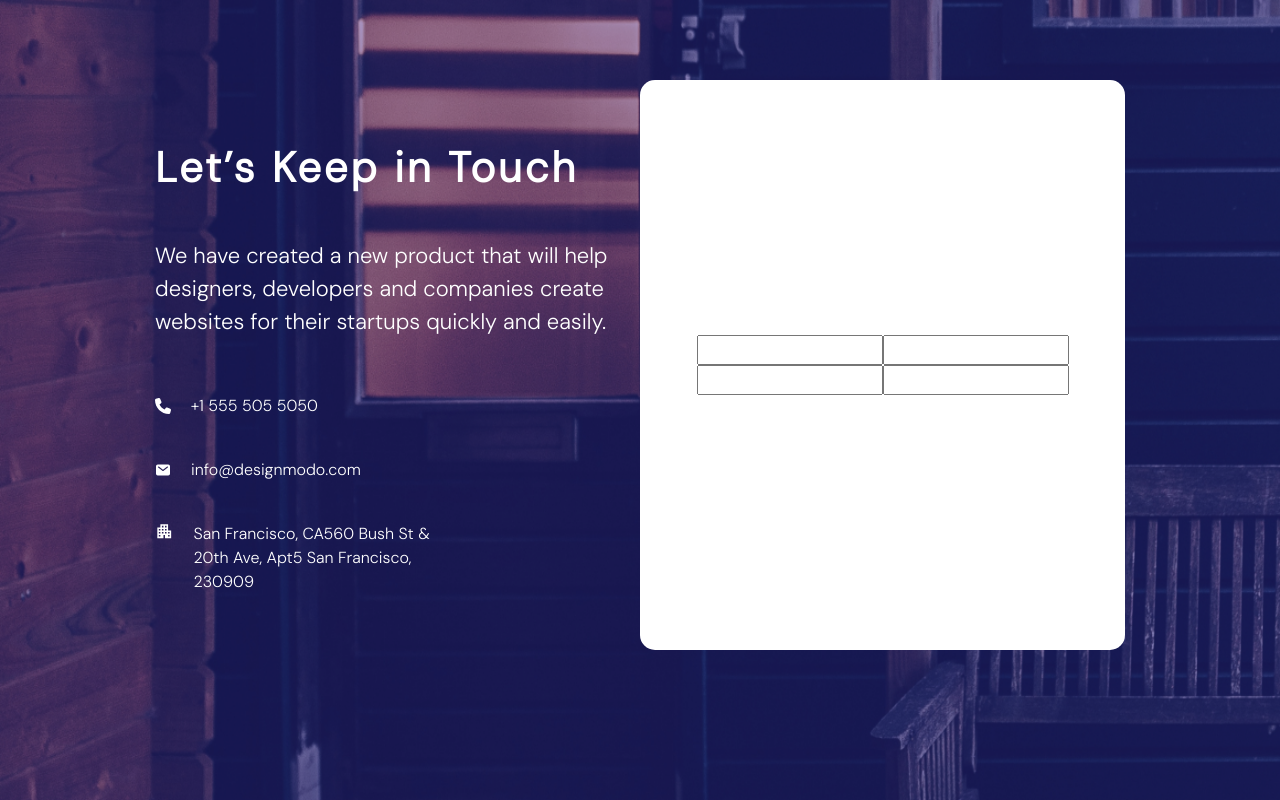
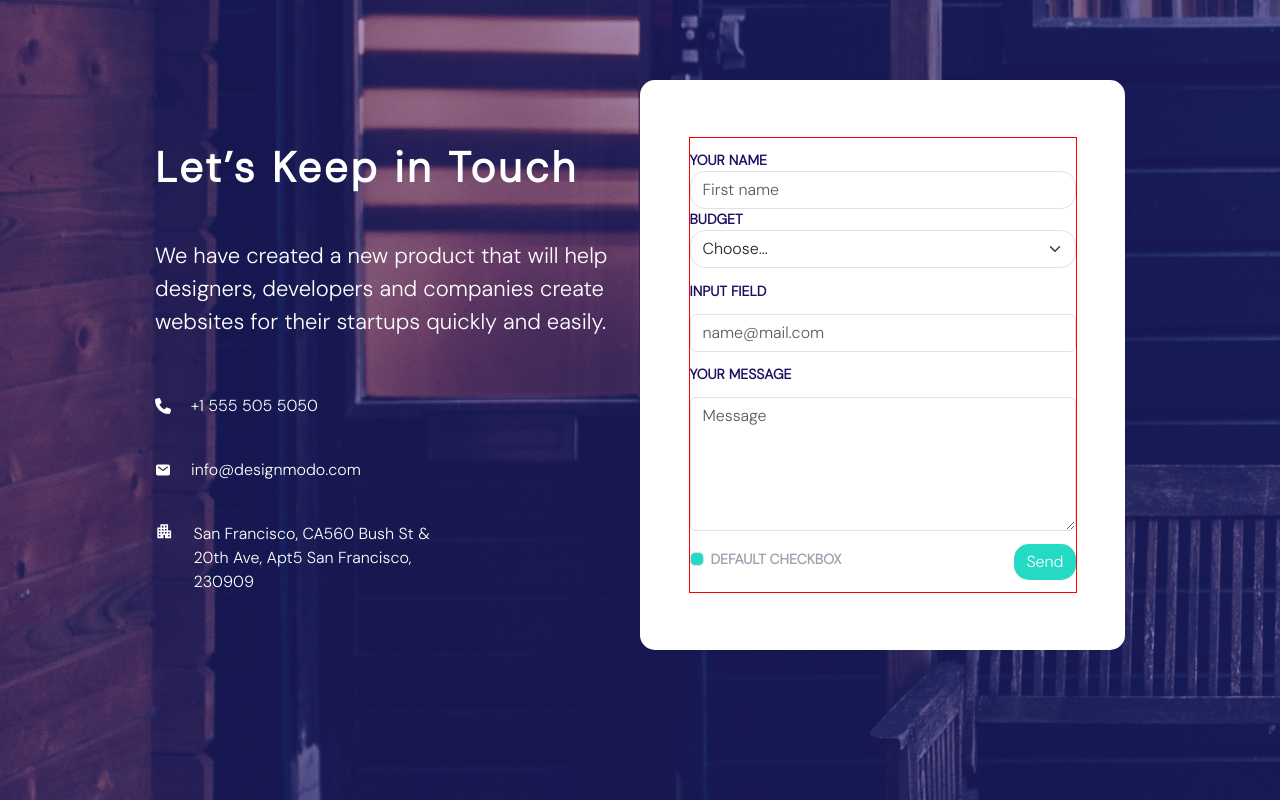
Before and after one commit to viix54/forgetCodeFigma, a React (Vite) app: page / in a window 1280 px wide. Shown: the part 6520-7320 px from the top of the page. Built offline with nearby package versions, Linux system fonts and the light colour scheme.

Commit message:
Added labels and all form fields

```diff
--- a/src/components/Contact_page/Contact.jsx
+++ b/src/components/Contact_page/Contact.jsx
@@ -30,10 +30,47 @@ export const Contact = () => {
         </section>
         <section className="contact_form">
           <form>
-            <input type="text" name="" id="" />
-            <input type="text" name="" id="" />
-            <input type="text" name="" id="" />
-            <input type="text" name="" id="" />
+            <div className="nameAndBudget">
+              <label htmlFor="firstNameInput">Your name</label>
+              <input
+                type="text"
+                className="form-control"
+                placeholder="First name"
+                id="firstNameInput"
+              />
+              <label htmlFor="budget">Budget</label>
+              <select className="form-select" id="budget">
+                <option selected>Choose...</option>
+                <option value="1">One</option>
+                <option value="2">Two</option>
+                <option value="3">Three</option>
+              </select>
+            </div>
+            <label htmlFor="mail">Input field</label>
+            <input type="text" className="form-control" placeholder="name@mail.com" id="mail" />
+            <label htmlFor="message">Your message</label>
+            <textarea
+              className="form-control"
+              id="message"
+              cols="30"
+              rows="5"
+              placeholder="Message"></textarea>
+            <footer>
+              <div className="form-check">
+                <input
+                  className="form-check-input"
+                  type="checkbox"
+                  value=""
+                  id="flexCheckDefault"
+                />
+                <label className="form-check-label footer_checkbox" htmlFor="flexCheckDefault">
+                  Default checkbox
+                </label>
+              </div>
+              <button type="submit" className="btn btn-success">
+                Send
+              </button>
+            </footer>
           </form>
         </section>
       </article>
--- a/src/components/Contact_page/contact.scss
+++ b/src/components/Contact_page/contact.scss
@@ -62,6 +62,44 @@ $text_font: 'DM Sans', sans-serif;
             flex-direction: column;
             align-items: center;
             justify-content: center;
+            &>form{
+                display: flex;
+                flex-direction: column;
+                justify-content: space-evenly;
+                width: 80%;
+                height: 80%;
+                border: 1px solid red;
+                color: #1E0E62;
+                text-align: left;
+                text-transform: uppercase;
+                font-size: 14px;
+                font-weight: bold;
+                .nameAndBudget{
+                    &>select, input{
+                        border-radius: 15px;
+                    }
+                }
+                &>footer{
+                    display: flex;
+                    align-items: center;
+                    justify-content: space-between;
+                    &>button{
+                        background-color: #25DAC5;
+                        border: none;
+                        border-radius: 15px;
+                    }
+                    &>div{
+                        &>input{
+                            border-radius: 5px;
+                            background-color: #25DAC5;
+                            color: black;
+                        }
+                        .footer_checkbox{
+                            color: rgba($color: #151439, $alpha: 0.4);
+                        }
+                    }
+                }
+            }
         }
     }
 }
```
